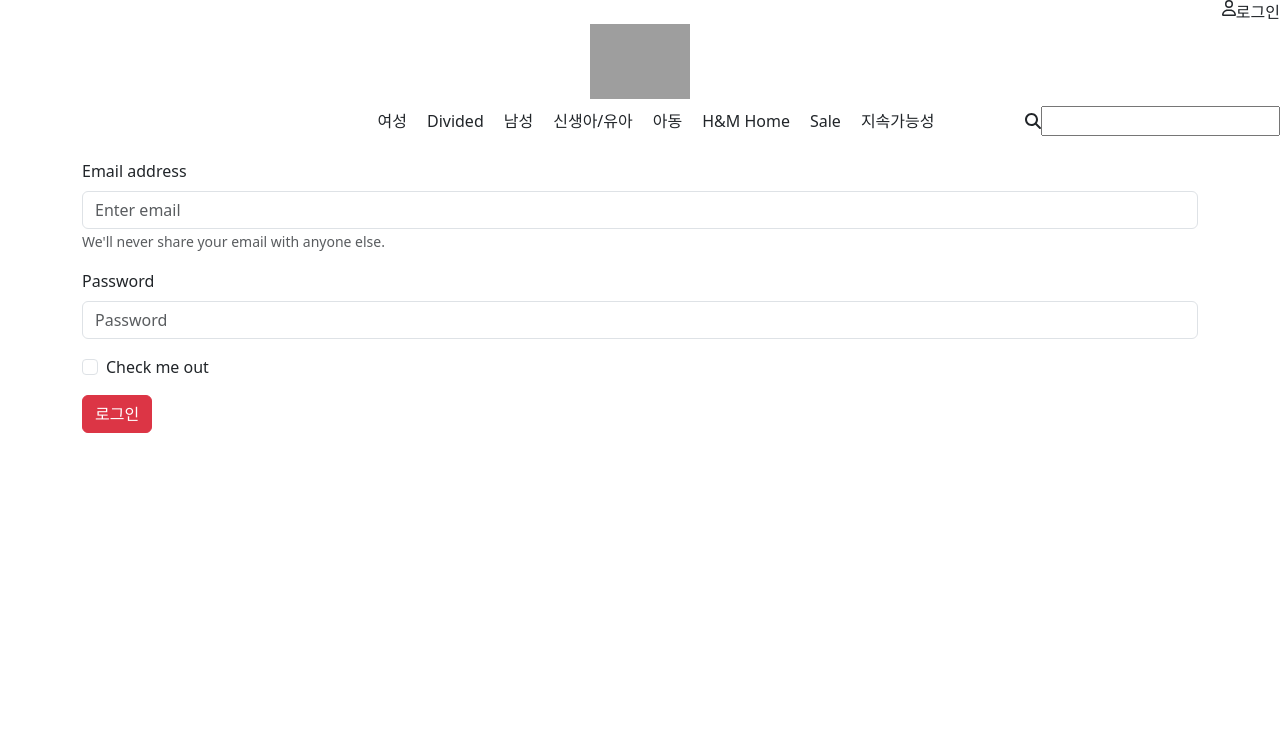
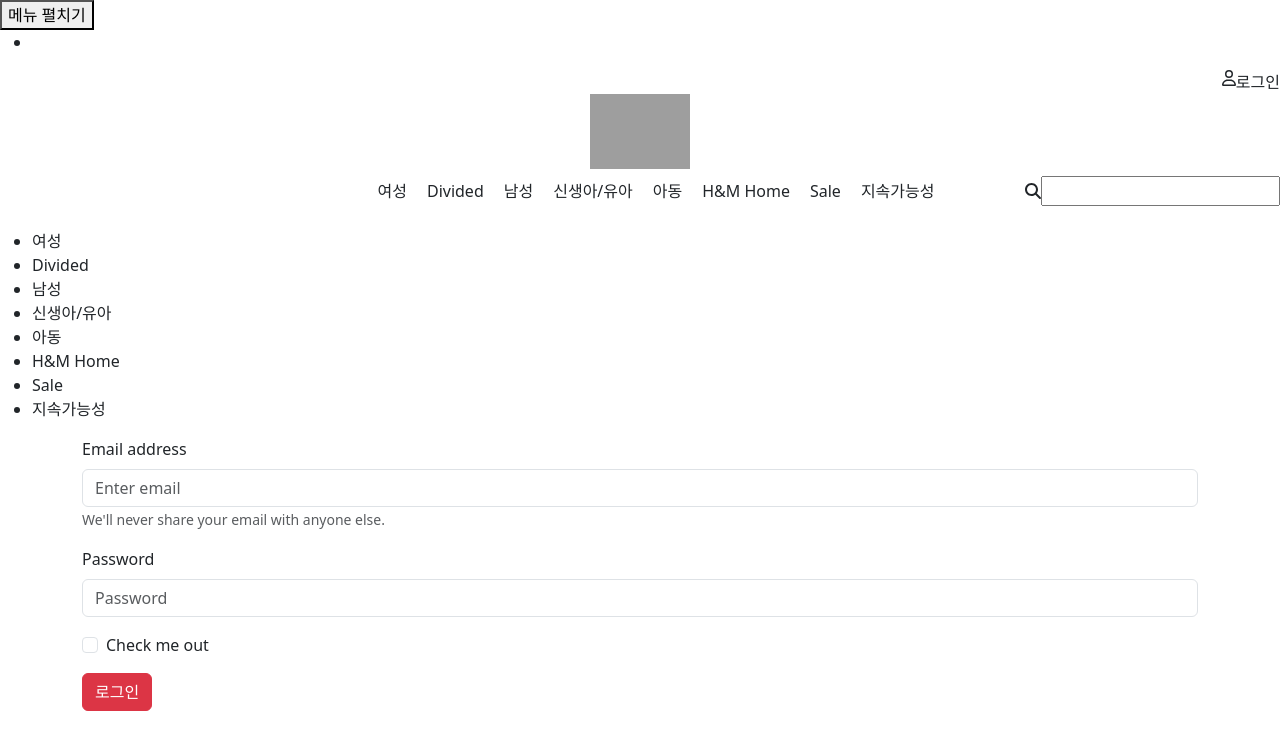
Before and after one commit to kimjaeeungit/hnm-react-project2, a React (Create React App) app: page /login in a window 1280 px wide. Shown: the top 750 px of the page. Built offline with nearby package versions, Linux system fonts and the light colour scheme; grey boxes are pictures that could not be loaded.

Commit message:
반응형, 모바일 사이드바 진행중

```diff
--- a/package.json
+++ b/package.json
@@ -15,6 +15,7 @@
     "react": "^18.3.1",
     "react-bootstrap": "^2.10.4",
     "react-dom": "^18.3.1",
+    "react-responsive": "^10.0.0",
     "react-router-dom": "^6.26.1",
     "react-scripts": "5.0.1",
     "web-vitals": "^2.1.4"
--- a/src/App.css
+++ b/src/App.css
@@ -46,3 +46,40 @@
   display: flex;
   justify-content: flex-end;
 }
+/*
+@media (min-width: 768px) {
+  .container {
+    max-width: 800px;
+  }
+}
+
+@media (min-width: 992px) {
+  .container {
+    max-width: 1000px;
+  }
+} */
+
+/* max-width 값을 설정하면 가로가 설정한 값 이하로 떨어졌을때 해당 css가 적용 */
+@media screen and (max-width: 600px) {
+  .sideBar {
+    width: 0px;
+    display: none; /* 모바일 화면에서 사이드바 숨기기 */
+  }
+  .sideBarOpen {
+    position: fixed;
+    top: 0;
+    left: 0;
+    width: 300px;
+    height: 100%;
+    overflow-y: auto;
+    background-color: #333;
+    color: white;
+    padding: 10px;
+  }
+  /* 모바일 화면에서의 다른 스타일들 */
+  .navItem,
+  .subNavItem {
+    padding: 10px;
+    font-size: 0.8em;
+  }
+}
--- a/src/App.js
+++ b/src/App.js
@@ -5,9 +5,11 @@
 import Login from './page/Login';
 import ProductDetail from './page/ProductDetail';
 import Navbar from './component/Navbar';
+import SideBar from './component/SideBar';
 import 'bootstrap/dist/css/bootstrap.min.css';
 import { useEffect, useState } from 'react';
 import PrivateRoute from './routes/PrivateRoute';
+import { useMediaQuery } from 'react-responsive';
 
 // 1. 전체상품페이지, 로그인, 상품상세페이지
 // 1-1 Navigation 바 만들기 (그대로 유지하기)
@@ -20,14 +22,25 @@
 // 8. 로그인을 하면 로그아웃이 보이고 로그아웃을 하면 로그인이 보인다.
 
 function App() {
+  const isSmallScreen = useMediaQuery({ maxWidth: 767 });
   //로그인을 한 유저인지 아닌지 알려주는 state
   const [authenticate, setAuthenticate] = useState(false);
+  const [showSideBar, setShowSideBar] = useState(false);
+  // const [showMobileSideBar, setShowMobileSideBar] = useState(false);
   useEffect(() => {
     console.log('authenticate', authenticate);
   }, [authenticate]);
   return (
     <div>
-      <Navbar setAuthenticate={setAuthenticate} authenticate={authenticate} />
+      {isSmallScreen ? (
+        <div>
+          <Navbar
+            authenticate={authenticate}
+            setAuthenticate={setAuthenticate}
+            showSideBar={showSideBar}
+            setShowSideBar={setShowSideBar}
+          />
+          <SideBar showSideBar={showSideBar} setShowSideBar={setShowSideBar} />
           <Routes>
             <Route path="/" element={<ProductAll></ProductAll>} />
             <Route
@@ -45,6 +58,34 @@
             />
           </Routes>
         </div>
+      ) : (
+        <div>
+          <Navbar
+            showSideBar={showSideBar}
+            setShowSideBar={setShowSideBar}
+            setAuthenticate={setAuthenticate}
+            authenticate={authenticate}
+          />
+          <SideBar showSideBar={showSideBar} />
+          <Routes>
+            <Route path="/" element={<ProductAll></ProductAll>} />
+            <Route
+              path="/login"
+              element={
+                <Login
+                  setAuthenticate={setAuthenticate}
+                  authenticate={authenticate}
+                ></Login>
+              }
+            />
+            <Route
+              path="/product/:id"
+              element={<PrivateRoute authenticate={authenticate} />}
+            />
+          </Routes>
+        </div>
+      )}
+    </div>
   );
 }
 
--- a/src/component/Navbar.js
+++ b/src/component/Navbar.js
@@ -4,7 +4,15 @@
 import { faSearch } from '@fortawesome/free-solid-svg-icons';
 import { useNavigate } from 'react-router-dom';
 
-const Navbar = ({ authenticate, setAuthenticate }) => {
+const Navbar = ({
+  authenticate,
+  setAuthenticate,
+  showSideBar,
+  setShowSideBar,
+}) => {
+  const toggleSideBar = () => {
+    setShowSideBar(true);
+  };
   const menuList = [
     '여성',
     'Divided',
@@ -37,6 +45,18 @@
   };
   return (
     <div>
+      <div className="navBar">
+        <button className="menuToggle" onClick={toggleSideBar}>
+          메뉴 펼치기
+        </button>
+        <ul ClassName="navList">
+          <li className="navItem">
+            {/* <link className="navLink" href="/">
+              home
+            </link> */}
+          </li>
+        </ul>
+      </div>
       <div>
         {authenticate === false ? (
           <div className="login-button" onClick={goToLogin}>
--- /dev/null
+++ b/src/component/SideBar.js
@@ -0,0 +1,29 @@
+import React from 'react';
+
+const SideBar = ({ showSideBar }) => {
+  // showSideBar 상태를 사용하여 사이드바 표시 여부 결정
+  // 예: className={showSideBar? 'active':''}
+  const menuList = [
+    '여성',
+    'Divided',
+    '남성',
+    '신생아/유아',
+    '아동',
+    'H&M Home',
+    'Sale',
+    '지속가능성',
+  ];
+  return (
+    <div>
+      <nav className={`${showSideBar ? 'sideBarOpen' : 'sideBar'}`}>
+        <ul className="navList">
+          {menuList.map((menu) => (
+            <li>{menu}</li>
+          ))}
+        </ul>
+      </nav>
+    </div>
+  );
+};
+
+export default SideBar;
```
Also changed, not shown: 1 other file (tests, documents, lock files or other folders). Lines whose indentation alone changed are shown as unchanged.
